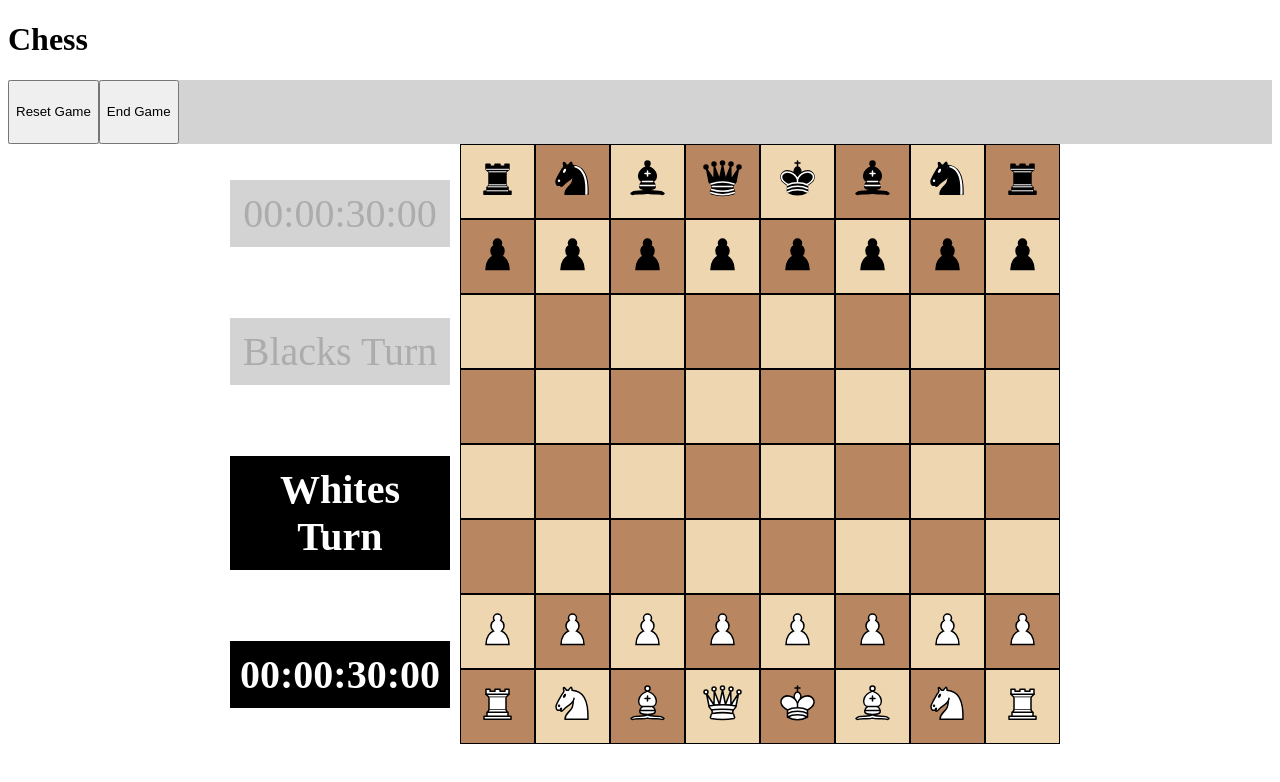
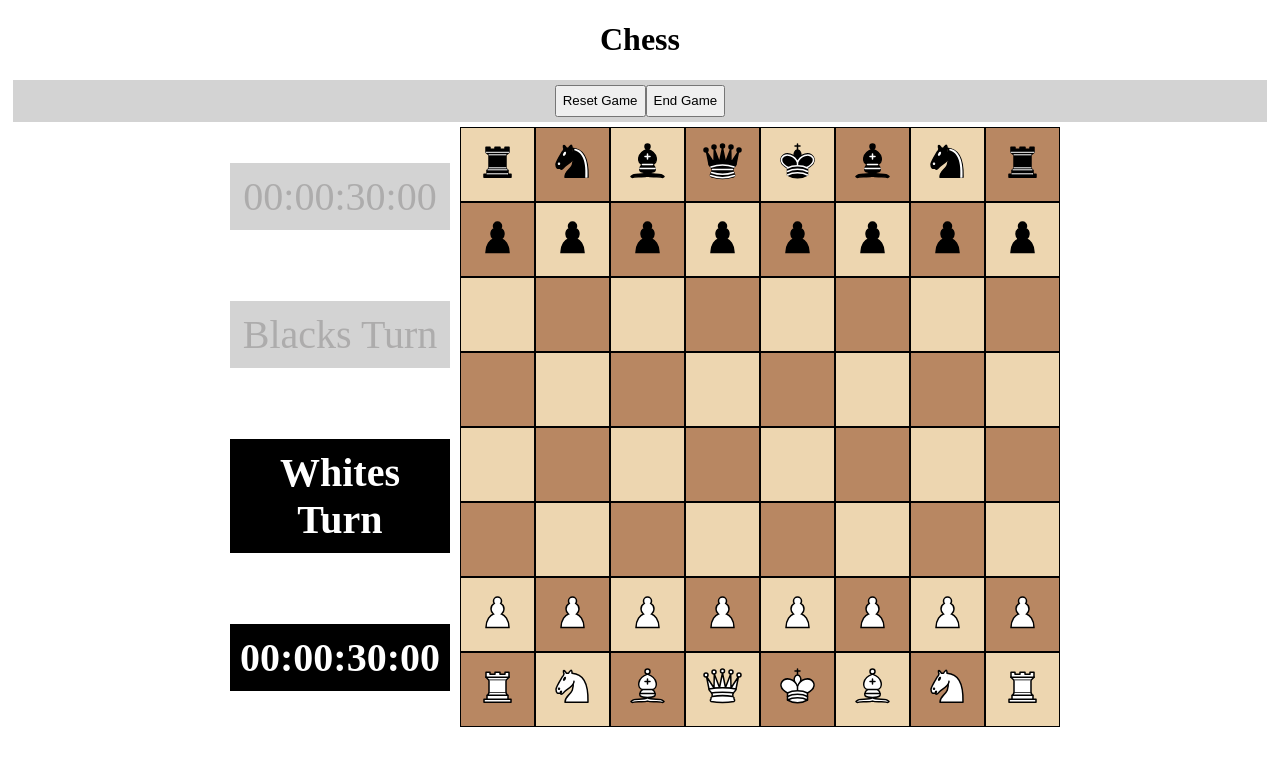
Before and after one commit to dukesook/chess, a plain HTML site: page docs/index.html in a window 1280 px wide. Drawn offline with Linux system fonts and the light colour scheme.

Commit message:
avoid class name flex

```diff
--- a/docs/index.html
+++ b/docs/index.html
@@ -9,13 +9,13 @@
 </head>
 <body>
   <h1>Chess</h1>
-  <nav class="flex">
+  <nav>
     <button id="reset-button">Reset Game</button>
     <button id="end-button">End Game</button>
   </nav>
   <div id="game-over-message" class="hidden wild-message">GAME OVER</div>
 
-  <div class="flex" style="justify-content: center;">
+  <div class="center">
     <div class="flex-column" style="justify-content: space-around;">
       <div id="blacks-time" class="player-turn">MM:SS:MS</div>
       <div id="blacks-turn" class="player-turn">Blacks Turn</div>
--- a/docs/style.css
+++ b/docs/style.css
@@ -1,5 +1,9 @@
 :root {
   --move-duration: 400ms;
+}
+
+h1 {
+  text-align: center;
 }
 
 .chessboard {
@@ -44,17 +48,23 @@
 }
 
 nav {
+  display: flex;
   background-color: lightgray;
   color: black;
-  min-height: 4em;
+  min-height: 2em;
+  display: flex;
+  justify-content: center;
+  padding: 5px;
+  margin: 5px;
 }
 
 #player-turn {
   font-size: 5em;
 }
 
-.flex {
+.center {
   display: flex;
+  justify-content: center;
 }
 
 .flex-column {
```
